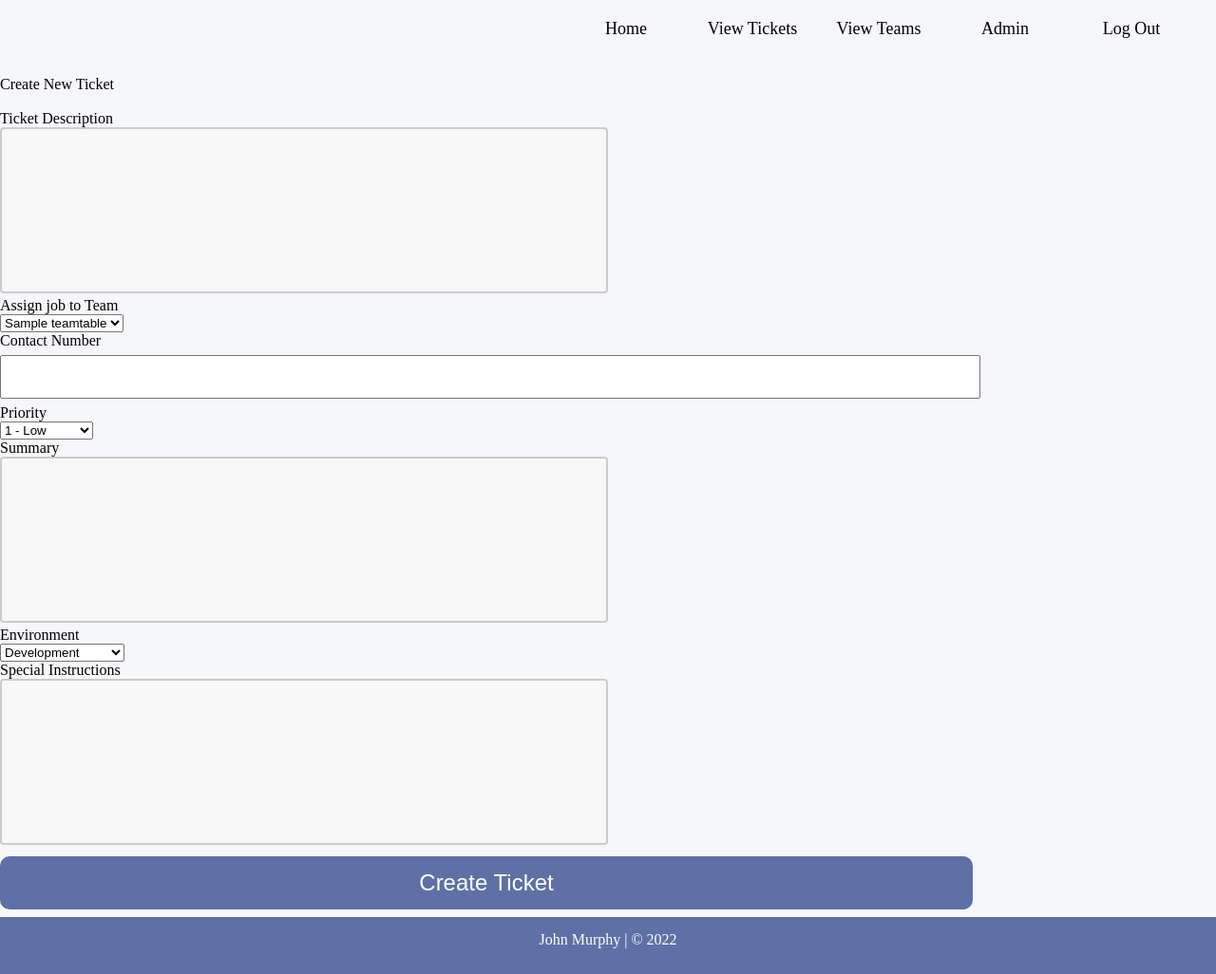
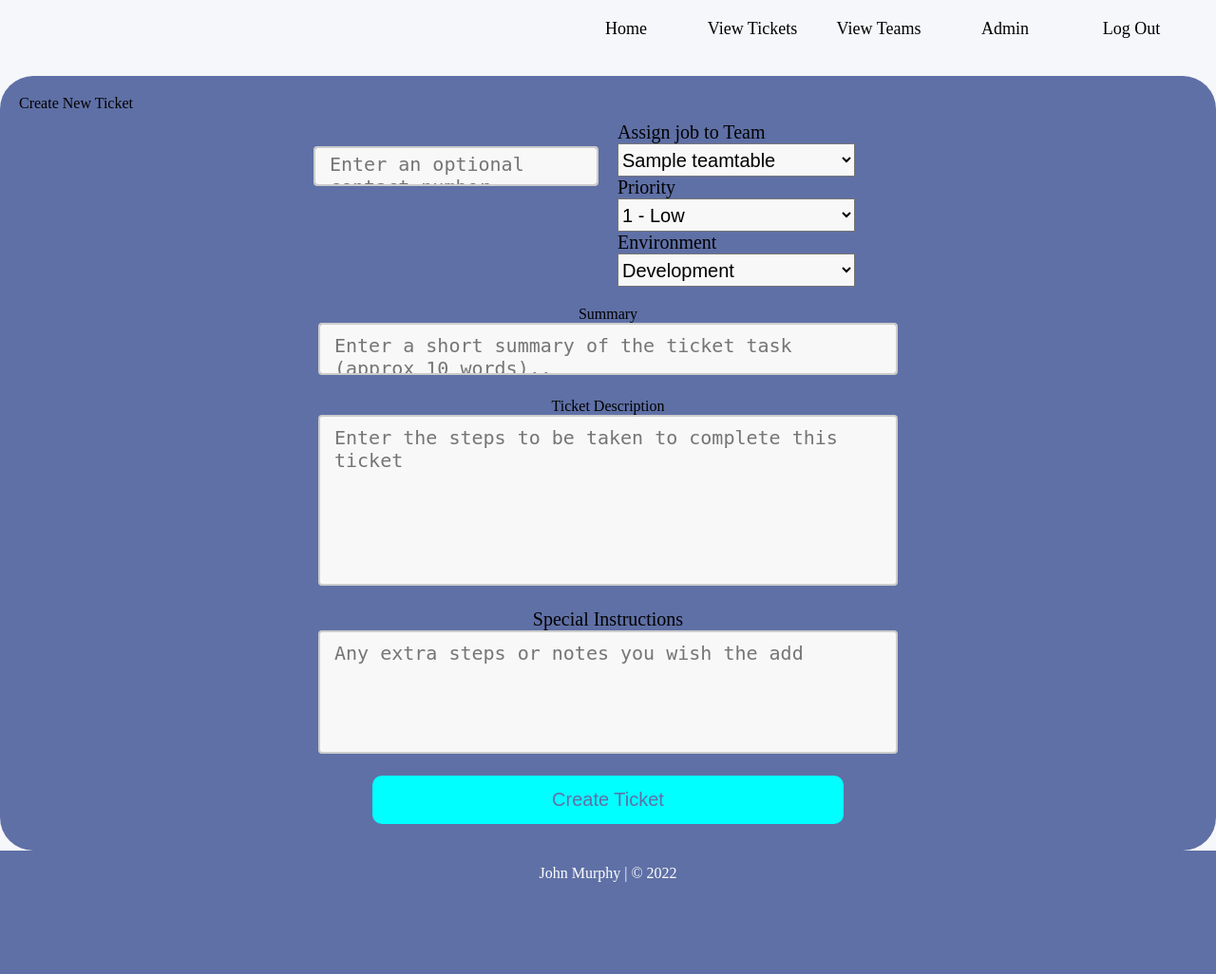
Before and after one commit to JohnM-Ire/TicketSysProject, a Flask app: page /newticket in a window 1280 px wide. Shown: the whole page at 95% size. After the commit the page ends 929 px from the top, so only its background shows below. Run offline with Flask 2, Linux system fonts and the light colour scheme; the visitor is signed in with stand-in values (Sample User, id 1); tables that the repository leaves empty hold one stand-in row (values such as "Sample post").

Commit message:
Add files via upload

```diff
--- a/static/css/ttStyle.css
+++ b/static/css/ttStyle.css
@@ -277,11 +277,12 @@ td{
 
 }
 .user-input{
-	width: 80%;
+	width: 20%;
 	font-size: 24px;
 	height: 40px;
 	margin: 6px 0;
 }
+
 #userButton{
 	width: 80%;
 	background-color: #5f70a6;
@@ -293,41 +294,262 @@ td{
 	border-radius: 10px;
 	cursor: pointer;
 }
+
 #userButton:hover{
 	opacity: .75;
 }
 
 
 /*NEW TICKET*/
-textarea {
+
+#newtick_holder{
+	float: left;
+	width: 100%;
+	height: 100%;
+	padding: 20px;
+	border-radius: 35px;
+	box-sizing: border-box;
+	background: #5f70a6;
+
+
+}
+#tick_topleft{
+	float: left;
 	width: 50%;
-	height: 175px;
+	height: 20%;
+	padding: 10px;
+	text-align: center;
+	margin-top: 20px;
+	box-sizing: border-box;
+	font-size: 20px;
+}
+
+#text_contact{
+	float: right;
+	width: 50%;
+	height: 42px;
+	background-color: #f8f8f8;
+	padding: 5px 15px;
+	border: 2px solid #ccc;
+	border-radius: 4px;
+	resize: none;
+	box-sizing: border-box;
+	font-size: 20px;
+}
+
+#tick_topright{
+	float: left;
+	width: 50%;
+	height: 20%;
+	padding: 10px;
+	box-sizing: border-box;
+	font-size: 20px;
+}
+.tick_select-boxes{
+	min-width: 250px;
+	width: auto;
+	height: 35px;
+	font-size: 20px;
+	background-color: #f8f8f8;
+
+}
+
+#tick_summaryholder{
+	float: left;
+	width: 100%;
+	height: 20%;
+	padding: 10px;
+	box-sizing: border-box;
+	text-align: center;
+}
+
+#text_summary{
+	width: 50%;
+	height: 55px;
 	background-color: #f8f8f8;
 	padding: 10px 15px;
 	border: 2px solid #ccc;
 	border-radius: 4px;
 	resize: none;
 	box-sizing: border-box;
+	font-size: 20px;
+}
+
+#tick_descholder{
+	float: left;
+	width: 100%;
+	height: 20%;
+	padding: 10px;
+	box-sizing: border-box;
+	text-align: center;
+}
+
+#text_desc{
+	width: 50%;
+	height: 180px;
+	background-color: #f8f8f8;
+	padding: 10px 15px;
+	border: 2px solid #ccc;
+	border-radius: 4px;
+	resize: none;
+	box-sizing: border-box;
+	font-size: 20px;
+}
+
+#tick_specialint {
+	float: left;
+	width: 100%;
+	margin: 0 auto;
+	padding: 10px;
+	box-sizing: border-box;
+	font-size: 20px;
+	text-align: center;
+}
+
+#text_specialint{
+	width: 50%;
+	height: 130px;
+	background-color: #f8f8f8;
+	padding: 10px 15px;
+	border: 2px solid #ccc;
+	border-radius: 4px;
+	resize: none;
+	box-sizing: border-box;
+	font-size: 20px;
+}
+
+#tick_buttoholder{
+	float: left;
+	width: 100%;
+	margin: 0 auto;
+	text-align: center;
+}
+#ticketButton{
+	width: 40%;
+	font-size: 20px;
+	color: #5f70a6;
+	padding: 14px 20px;
+	background-color: aqua;
+	margin: 8px 0;
+	border: none;
+	border-radius: 10px;
+	cursor: pointer;
 }
 
 /*TEAM CHAT PAGE*/
+
+#chat_outer{
+	float: left;
+	width: 100%;
+	height:100%;
+	padding: 25px;
+	box-sizing: border-box;
+}
+
 #teamchat_leftouter{
 	float: left;
 	width: 50%;
-	background-color: antiquewhite;
-
+	padding: 10px;
+	text-align: center;
+	box-sizing: border-box;
 
 }
+#enter_comment_box {
+	width: 100%;
+	height: 300px;
+	background-color: #f8f8f8;
+	padding: 10px 15px;
+	border: 2px solid #ccc;
+	border-radius: 4px;
+	resize: none;
+	box-sizing: border-box;
+	font-size: 20px;
+}
+#entercomment_bubble{
+	width: 80%;
+	margin: 25px auto;
+	border-radius: 5px;
+	background: #00bfb6;
+	padding: 15px;
+	text-align: center;
+	color: #fff;
+	position:relative;
+}
+#entercomment_bubble:before {
+	content: "";
+	width: 0px;
+	height: 0px;
+	position: absolute;
+	border-right: 10px solid #00bfb6;
+	border-left: 10px solid transparent;
+	border-top: 10px solid #00bfb6;
+	border-bottom: 10px solid transparent;
+	left: -20px;
+	top: 6px;
+}
+
 #teamchat_rightouter{
 	float: left;
 	width: 50%;
-	background-color: yellow;
+	padding: 10px;
+
+	box-sizing: border-box;
+}
+#comment_bubble{
+	width: 80%;
+	margin: 25px auto;
+	background: #00bfb6;
+	border-radius: 5px;
+	padding: 15px;
+	text-align: center;
+	color: #fff;
+	position:relative;
+}
+#comment_bubble:before {
+	content: "";
+	width: 0px;
+	height: 0px;
+	position: absolute;
+	border-left: 10px solid #00bfb6;
+	border-right: 10px solid transparent;
+	border-top: 10px solid #00bfb6;
+	border-bottom: 10px solid transparent;
+	right: -20px;
+	top: 6px;
+}
+#comment_button{
+	width: 40%;
+	font-size: 20px;
+	color: #ffffff;
+	padding: 14px 20px;
+	background-color: #00bfb6;
+	margin: 8px 0;
+	border: none;
+	border-radius: 10px;
+	cursor: pointer;
+}
+
+/*TICKETS PAGE*/
+
+.ticket_title{
+	float: left;
+	text-align: center;
+	margin: 15px;
+}
+.ticket_title span {
 
 }
 
-/*TICKETS PAGE*/
+#opentickets_holder{
+	float: left;
+	width: 100%;
+	text-align: center;
+	background-color: orange;
+
+}
+
 #opentick_table{
-	float: left;
+
 	width : 80%;
 	height: auto;
 	margin: 20px auto;
--- a/templates/newTicket.html
+++ b/templates/newTicket.html
@@ -30,59 +30,61 @@
 		</ul>
 	</header>
 
- <p>Create New Ticket</p><br>
+    <div id="newtick_holder">
+        <p>Create New Ticket</p>
         <form id="user-form" action='' method = "POST">
-
-                <p>Ticket Description</p>
-                <label for="description"></label>
-             <textarea name = "description" rows="15" cols="50"></textarea>
-<!--                <input type = "textarea" name = "description" class="user-input"><br>-->
-
+            <div id="tick_topleft">
+                <label for="contact_num"></label>
+                <textarea id="text_contact" name = "contact_num" placeholder="Enter an optional contact number " class="user-input"></textarea>
+            </div>
+            <div id="tick_topright">
                 <p>Assign job to Team</p>
-                <select name="team_id" class="select-boxes">
+                <label for="team_id"></label>
+                <select name="team_id" class="tick_select-boxes">
                     {% for t in teamList %}
                     <option value={{ t.team_id }}>{{ t.team_name }}</option>
                     {% endfor %}
                 </select>
-                <label for="team_id"></label>
-                <p>Contact Number</p>
-                <label for="contact_num"></label>
-                <input type = "text" name = "contact_num" class="user-input"><br>
+
                 <p>Priority</p>
                 <label for="priority"></label>
-                <select name="priority"  class="select-boxes">
+                <select name="priority"  class="tick_select-boxes">
                     <option value="1">1 - Low</option>
                     <option value="2">2 - Moderate</option>
                     <option value="3">3 - High</option>
                     <option value="4">4 - Critical</option>
                 </select>
-                <p>Summary </p>
-                <label for="summary"></label>
-             <textarea name = "summary" rows="5" cols="50"></textarea>
+
                 <p>Environment</p>
                 <label for="environment"></label>
-                       <select name="environment"  class="select-boxes">
+                <select name="environment"  class="tick_select-boxes">
                     <option value="DEV">Development</option>
                     <option value="QA">Quality Assurance</option>
                     <option value="REL">Release</option>
                     <option value="PROD">Production</option>
                     <option value="Other">Other</option>
                 </select>
-
+            </div>
+            <div id="tick_summaryholder">
+                <p>Summary </p>
+                <label for="summary"></label>
+                <textarea name = "summary" id="text_summary"  placeholder="Enter a short summary of the ticket task (approx 10 words).."></textarea>
+            </div>
+            <div id="tick_descholder">
+                <p>Ticket Description</p>
+                <label for="description"></label>
+                <textarea name = "description" id="text_desc"  placeholder="Enter the steps to be taken to complete this ticket"></textarea>
+            </div>
+            <div id="tick_specialint">
                 <p>Special Instructions </p>
                 <label for="ticket_sp_instruction"></label>
-             <textarea name = "ticket_sp_instruction" rows="10" cols="50"></textarea><br>
-
-<!--                <p>Assign job to :</p>-->
-<!--                <select name="assigned_to" class="select-boxes">-->
-<!--                      {% for t in teamList %}-->
-<!--                      <option value={{ t.team_id }}>{{ t.team_name }}</option>-->
-<!--                      {% endfor %}-->
-
-
-
-             <input type = "submit" value = "Create Ticket" id="userButton">
+                <textarea name = "ticket_sp_instruction" id="text_specialint" placeholder="Any extra steps or notes you wish the add "></textarea>
+            </div>
+            <div id="tick_buttoholder">
+            <input type = "submit" value = "Create Ticket" id="ticketButton">
+            </div>
         </form>
+    </div>
 </div>
 <footer>
     <p>John Murphy | &copy; 2022</p>
--- a/templates/openTickets.html
+++ b/templates/openTickets.html
@@ -31,9 +31,10 @@
 		</ul>
 	</header>
 
+
+	<div id="opentickets_holder">
 		<div class="ticket_title">
 			<h2>Open Tickets</h2>
-    	<p><a href="/closedtickets">View Closed Tickets here</a></p>
 		</div>
 		<div id="opentick_table" style="overflow-x: auto;">
 
@@ -180,7 +181,8 @@
 		</a>
 		{% endfor %}
 	</div>
-
+		  	<h2><a href="/closedtickets">Closed Tickets</a></h2>
+	</div>
 </div>
 
 
```
Also changed, not shown: templates/teamChat.html (+22 -14 lines). Lines whose indentation alone changed are shown as unchanged.
